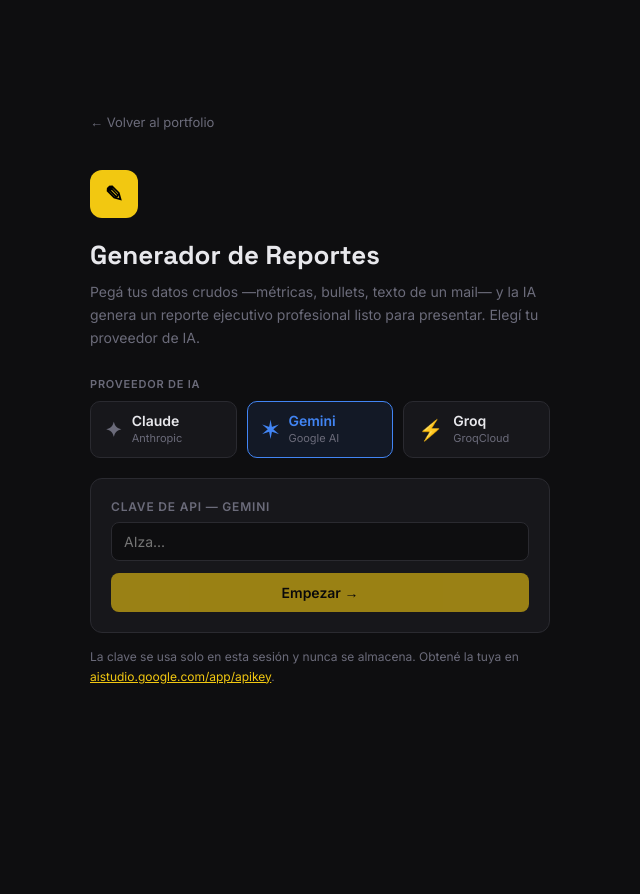
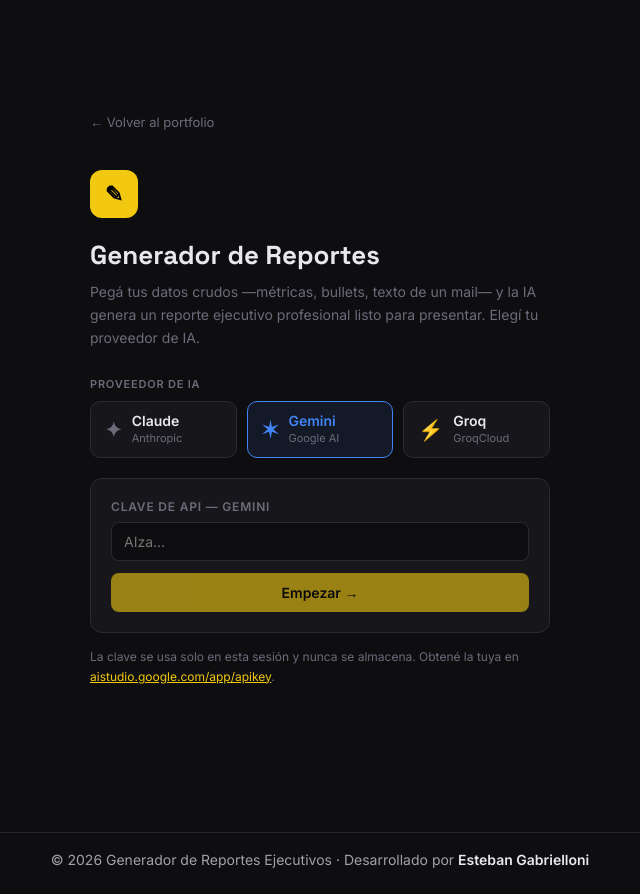
Before and after one commit to Esteban2507/portfolio, a plain HTML site: page pages/generador-reportes.html in a window 1280 px wide. Shown: the whole page, without its empty margins (320-960 px from the left). Before the commit the page ends 800 px from the top, so only its background shows below. Drawn offline with nearby package versions, Linux system fonts and the light colour scheme.

Commit message:
Add developer credits across portfolio pages

```diff
--- a/pages/generador-reportes.html
+++ b/pages/generador-reportes.html
@@ -26,6 +26,7 @@
     @media(max-width:640px){.report-grid,.report-grid-2{grid-template-columns:1fr}}
     @media(max-width:640px){.config-cols{flex-direction:column!important}}
   </style>
+  <link rel="stylesheet" href="../project-credit.css">
 </head>
 <body>
   <div id="root"></div>
@@ -623,5 +624,8 @@ Adaptá el nivel de detalle a la audiencia: para CEO más conciso y estratégico
 
     ReactDOM.createRoot(document.getElementById('root')).render(<App />);
   </script>
+  <footer class="project-credit-footer">
+    <p class="project-credit">© 2026 Generador de Reportes Ejecutivos <span aria-hidden="true">·</span> Desarrollado por <strong>Esteban Gabrielloni</strong></p>
+  </footer>
 </body>
 </html>
--- /dev/null
+++ b/project-credit.css
@@ -0,0 +1,23 @@
+.project-credit {
+  margin: 0.85rem 0 0;
+  color: var(--color-text-muted, #a1a1aa);
+  font-size: 0.875rem;
+  line-height: 1.5;
+  text-align: center;
+  text-wrap: balance;
+}
+
+.project-credit strong {
+  color: var(--color-text-main, #e8e8ec);
+  font-weight: 600;
+}
+
+footer.project-credit-footer {
+  margin-top: 2rem;
+  padding: 1rem 1.25rem 1.5rem;
+  border-top: 1px solid var(--glass-border, rgba(255, 255, 255, 0.1));
+}
+
+.project-credit-footer .project-credit {
+  margin: 0;
+}
```
Also changed, not shown: auditor-facturas.html (+4 -0 lines), carrusel.html (+4 -0 lines), index.html (+2 -0 lines), pages/Proyecto1.html (+2 -0 lines), pages/Proyecto2.html (+2 -0 lines), pages/Proyecto3.html (+2 -0 lines), pages/Proyecto4.html (+2 -0 lines), pages/Proyecto5.html (+2 -0 lines), pages/Proyecto6.html (+2 -0 lines), pages/auditor-facturas-detalle.html (+4 -0 lines), pages/auditor-facturas.html (+4 -0 lines), pages/explorador-datos-detalle.html (+2 -0 lines), pages/explorador-datos.html (+4 -0 lines), pages/generador-reportes-detalle.html (+2 -0 lines).
